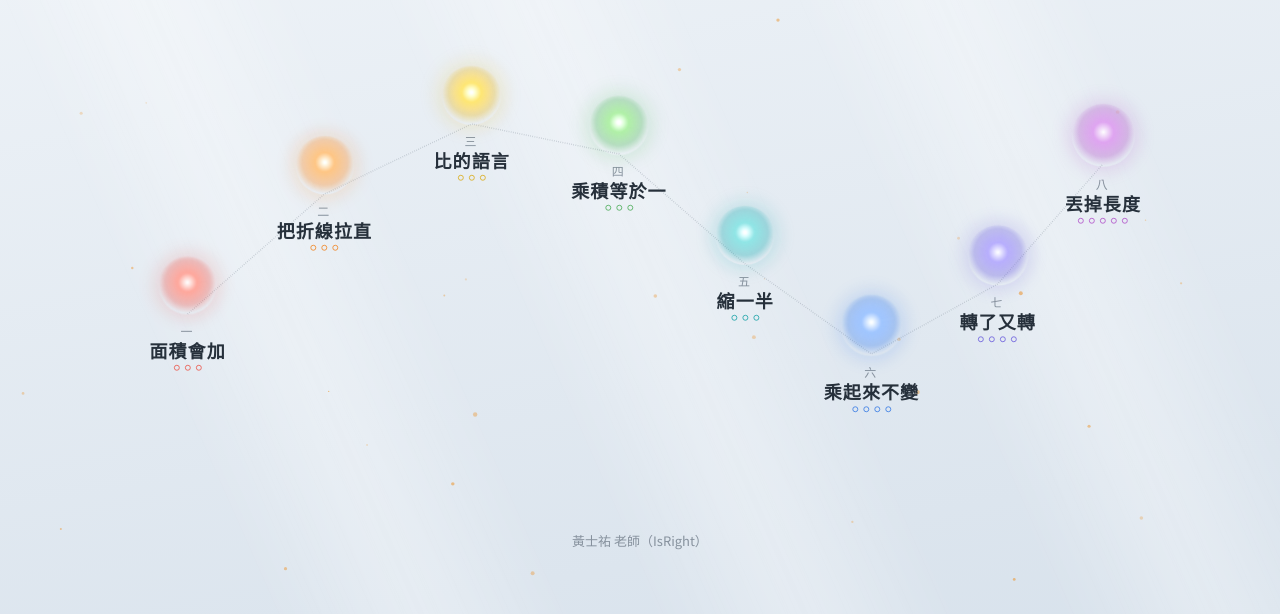
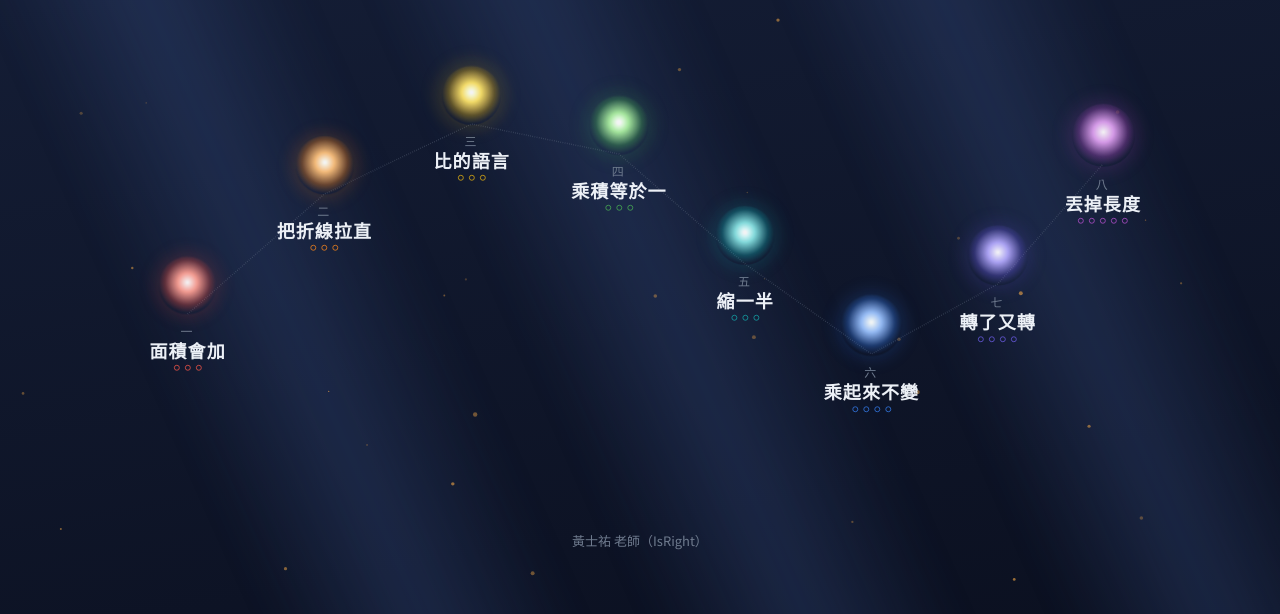
Before and after one commit to huangisright/explore-island, a plain HTML site: page _原始碼/geo.html in a window 1280 px wide. Shown: the part 186-800 px from the top of the page. Drawn offline with Linux system fonts and the light colour scheme; a web font is replaced by a local one.

Commit message:
幾何拾光：固定用深色夜空背景
Co-Authored-By: Claude Opus 5.5 <noreply@anthropic.com>
Claude-Session: https://claude.ai/code/session_01E4TiaGGusbf3jPKKAEDweM

```diff
--- a/_原始碼/geo.html
+++ b/_原始碼/geo.html
@@ -9,20 +9,15 @@
 <link rel="stylesheet" href="https://fonts.googleapis.com/css2?family=LXGW+WenKai+TC:wght@400;700&family=Noto+Sans+TC:wght@400;500;700&display=swap">
 <style>
 /* 幾何拾光：八道光沿著一條柔和的弧線排開，一道光是一個單元；做完的節讓那道光更亮。
-   不用島嶼意象，畫面只有晨光、細塵和光點。 */
+   不用島嶼意象，畫面只有夜空、細塵和光點。 */
 :root{
-  --bg1:#f1f5f9; --bg2:#d8e2ec; --ink:#26303b; --ink-2:#55606d; --ink-3:#86919d;
-  --glow:236,150,48; --glow-2:255,212,140; --ray:255,255,255; --line:#cdd8e3; --card:#f7fafccc; --card-edge:#d0dbe6;
-  --accent:#b0611a; --done:#d4862a;
+  --bg1:#16203a; --bg2:#0b1020; --ink:#ecf0f6; --ink-2:#a9b4c4; --ink-3:#6f7b8e;
+  --glow:255,176,72; --glow-2:255,222,165; --ray:60,85,140; --line:#26304a; --card:#151d33cc; --card-edge:#2b3654;
+  --accent:#e7ad62; --done:#f0b765;
   --f-display:"LXGW WenKai TC","Kaiti TC","STKaiti",serif;
   --f-body:"Noto Sans TC","PingFang TC","Microsoft JhengHei",sans-serif;
-  color-scheme:light;
+  color-scheme:dark;
 }
-@media (prefers-color-scheme:dark){:root{
-  --bg1:#16203a; --bg2:#0b1020; --ink:#ecf0f6; --ink-2:#a9b4c4; --ink-3:#6f7b8e;
-  --glow:255,176,72; --glow-2:255,222,165; --ray:60,85,140; --line:#26304a; --card:#151d33cc; --card-edge:#2b3654;
-  --accent:#e7ad62; --done:#f0b765; color-scheme:dark;
-}}
 *{box-sizing:border-box}
 html,body{margin:0;min-height:100%}
 body{font:15px/1.7 var(--f-body);color:var(--ink);background:linear-gradient(170deg,var(--bg1) 0%,var(--bg2) 100%);min-height:100vh;overflow-x:hidden}
@@ -170,8 +165,6 @@ const litCount = u => u.s.filter((_, i) => stamped(u, i)).length;
 // 八道光各一色，排成一道光譜
 const HUE = [['236,84,72','252,160,148'],['240,130,30','252,186,120'],['218,170,20','246,214,100'],['72,170,84','160,222,150'],
   ['20,160,166','130,214,214'],['52,120,228','150,188,250'],['104,90,220','178,168,250'],['176,78,200','222,160,240']];
-// 面板上的字用同色但壓深一點，淺底才讀得清楚
-const deep = c => c.split(',').map(v => Math.round(v * .68)).join(',');
 const hue = k => `--glow:${HUE[k][0]};--glow-2:${HUE[k][1]}`;
 const POS = [[.07,.62],[.2,.38],[.34,.24],[.48,.3],[.6,.52],[.72,.7],[.84,.56],[.94,.32]];
 function render(){
@@ -207,7 +200,7 @@ function open(k){
         <span class="go">${done ? '走進去 →' : '打開動態頁 →'}</span></a>`;
     }).join('')}
     <p class="note">做完一節、蓋了章，這道光就亮一點。</p>`;
-  $('#panel').style.cssText = hue(k) + (matchMedia('(prefers-color-scheme: dark)').matches ? `;--accent:rgb(${HUE[k][1]})` : `;--accent:rgb(${deep(HUE[k][0])})`); $('#panel').classList.add('open'); $('#scrim').classList.add('on');
+  $('#panel').style.cssText = hue(k) + `;--accent:rgb(${HUE[k][1]})`; $('#panel').classList.add('open'); $('#scrim').classList.add('on');
   document.querySelectorAll('.light').forEach(b => b.setAttribute('aria-expanded', String(+b.dataset.u === k)));
   $('#panel .close').focus();
 }
```
Also changed, not shown: geo.html (+6 -13 lines).
